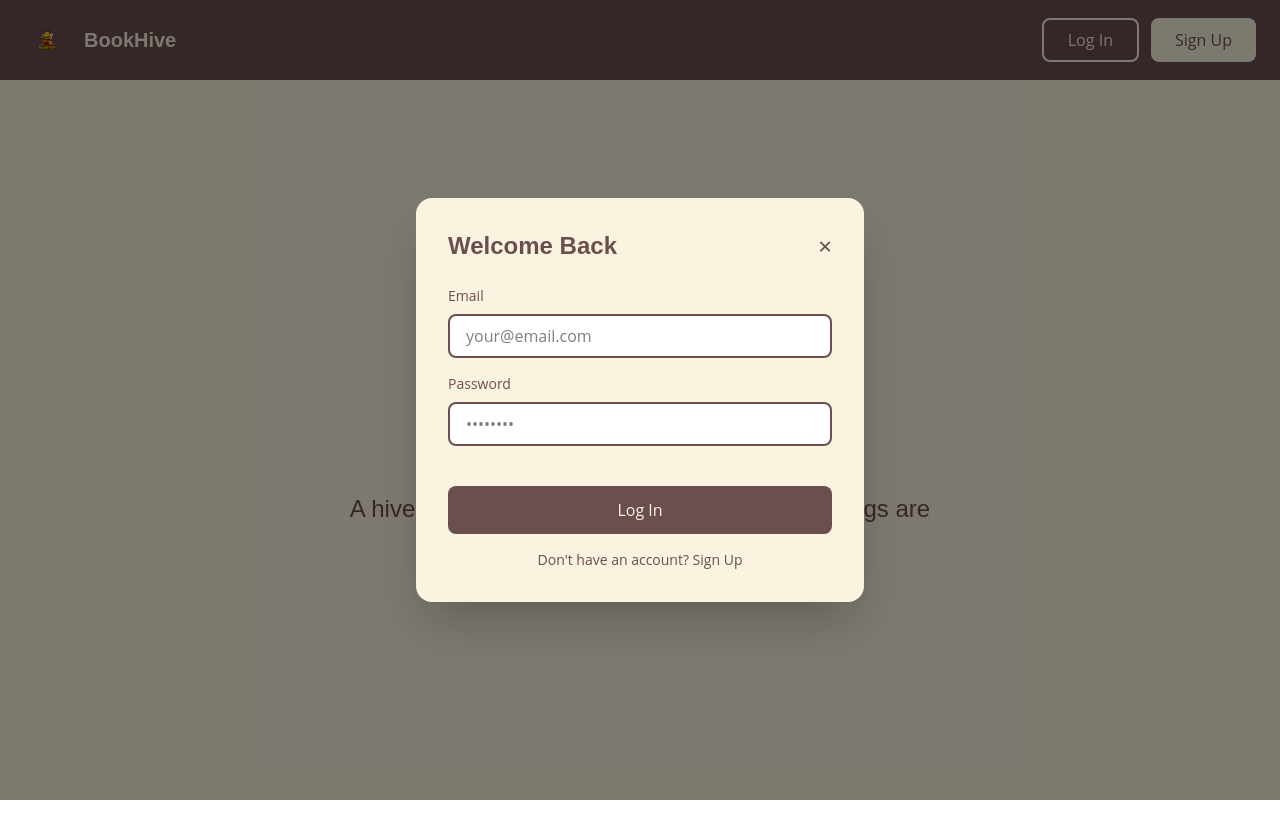
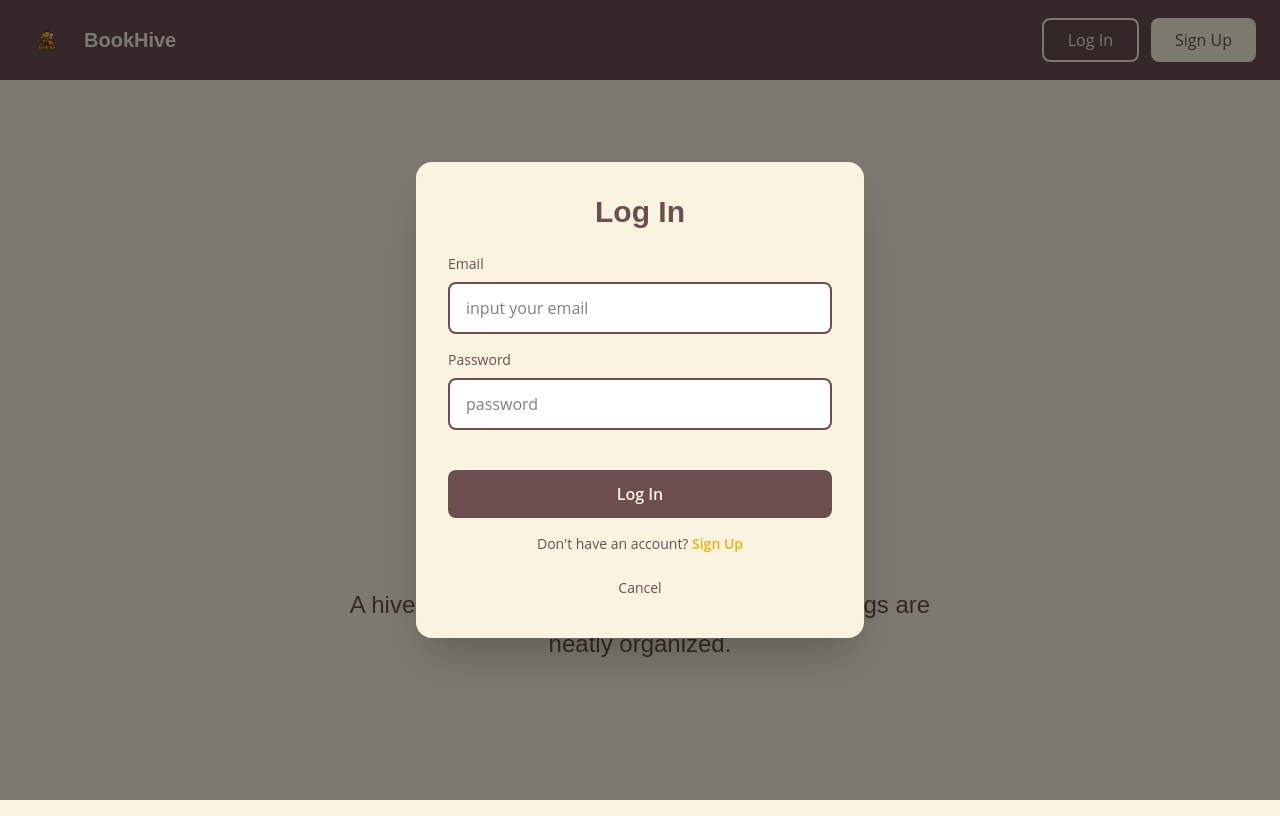
Before and after one commit to jobillee/Booktracker_umbao-gadapan, a React (Vite) app: page / in a window 1280 px wide. Both pictures are taken after a click on the button "Log In". Built offline with nearby package versions, Linux system fonts and the light colour scheme.

Commit message:
Update LandingPage.jsx

```diff
--- a/src/pages/LandingPage.jsx
+++ b/src/pages/LandingPage.jsx
@@ -3,11 +3,6 @@ import React, { useState } from 'react';
 export default function LandingPage() {
   const [showLogin, setShowLogin] = useState(false);
   const [showSignup, setShowSignup] = useState(false);
-
-  const closeModals = () => {
-    setShowLogin(false);
-    setShowSignup(false);
-  };
 
   const handleLogin = (e) => {
     e.preventDefault();
@@ -21,19 +16,24 @@ export default function LandingPage() {
     console.log('Signup submitted');
   };
 
+  const switchToSignup = () => {
+    setShowLogin(false);
+    setShowSignup(true);
+  };
+
+  const switchToLogin = () => {
+    setShowSignup(false);
+    setShowLogin(true);
+  };
+
   return (
     <div
-      className="w-screen min-h-screen flex flex-col"
+      className="w-full min-h-screen flex flex-col"
       style={{
         backgroundColor: '#faf3e0',
         overflow: 'auto',
         margin: 0,
-        padding: 0,
-        position: 'fixed',
-        top: 0,
-        left: 0,
-        right: 0,
-        bottom: 0
+        padding: 0
       }}
     >
       {/* Header */}
@@ -41,9 +41,8 @@ export default function LandingPage() {
         className="w-full py-3 md:py-4 px-4 md:px-6 flex items-center justify-between"
         style={{ backgroundColor: '#6b4f4f', flexShrink: 0 }}
       >
-        {/* Logo on the left */}
         <div className="flex items-center">
-          <div className="w-10 h-10 md:w-12 md:h-12 rounded-lg flex items-center justify-center">
+          <div className="w-20 h-20 md:w-12 md:h-12 rounded-lg flex items-center justify-center">
             <img src="logo.png" alt="Logo" className="object-contain w-full h-full" />
           </div>
           <span
@@ -54,7 +53,6 @@ export default function LandingPage() {
           </span>
         </div>
 
-        {/* Auth buttons on the right */}
         <div className="flex gap-2 md:gap-3">
           <button
             onClick={() => setShowLogin(true)}
@@ -87,17 +85,15 @@ export default function LandingPage() {
         className="flex-1 flex flex-col items-center justify-center px-4 md:px-6 py-8 md:py-0"
         style={{ minHeight: 'calc(100vh - 64px)' }}
       >
-        {/* Centered Logo */}
         <div className="mb-6 md:mb-8">
           <div
-            className="w-24 h-24 md:w-32 md:h-32 rounded-2xl flex items-center justify-center shadow-2xl"
+            className="w-64 h-64 md:w-80 md:h-80 rounded-2xl flex items-center justify-center shadow-2xl"
             style={{ backgroundColor: '#6b4f4f' }}
           >
-            <img src="logo.png" alt="Logo" className="object-contain w-16 h-16 md:w-20 md:h-20" />
+            <img src="logo.png" alt="Logo" className="object-contain w-48 h-48 md:w-64 md:h-64" />
           </div>
         </div>
 
-        {/* Tagline */}
         <p
           className="text-lg md:text-xl lg:text-2xl text-center max-w-2xl leading-relaxed px-4"
           style={{
@@ -112,30 +108,24 @@ export default function LandingPage() {
       {/* Login Modal */}
       {showLogin && (
         <div
-          className="fixed inset-0 flex items-center justify-center z-50 px-4"
-          style={{ backgroundColor: 'rgba(0, 0, 0, 0.5)' }}
-          onClick={closeModals}
+          className="fixed inset-0 flex items-center justify-center p-4"
+          style={{
+            backgroundColor: 'rgba(0, 0, 0, 0.5)',
+            zIndex: 50
+          }}
+          onClick={() => setShowLogin(false)}
         >
           <div
-            className="w-full max-w-md rounded-2xl shadow-2xl p-6 md:p-8"
+            className="w-full max-w-md p-6 md:p-8 rounded-2xl shadow-2xl"
             style={{ backgroundColor: '#faf3e0' }}
             onClick={(e) => e.stopPropagation()}
           >
-            <div className="flex justify-between items-center mb-6">
             <h2
-                className="text-2xl font-bold"
-                style={{ color: '#6b4f4f', fontFamily: 'Quicksand, sans-serif' }}
+              className="text-2xl md:text-3xl font-bold mb-6 text-center"
+              style={{ fontFamily: 'Quicksand, sans-serif', color: '#6b4f4f' }}
             >
-                Welcome Back
+              Log In
             </h2>
-              <button
-                onClick={closeModals}
-                className="text-2xl leading-none hover:opacity-70"
-                style={{ color: '#6b4f4f' }}
-              >
-                ×
-              </button>
-            </div>
 
             <div className="space-y-4">
               <div>
@@ -147,13 +137,13 @@ export default function LandingPage() {
                 </label>
                 <input
                   type="email"
-                  className="w-full px-4 py-2 rounded-lg border-2 focus:outline-none focus:border-opacity-70"
+                  placeholder="input your email"
+                  className="w-full px-4 py-3 rounded-lg border-2 focus:outline-none focus:border-opacity-70"
                   style={{
+                    fontFamily: 'Open Sans, sans-serif',
                     borderColor: '#6b4f4f',
-                    backgroundColor: '#fff',
-                    fontFamily: 'Open Sans, sans-serif'
+                    backgroundColor: '#fff'
                   }}
-                  placeholder="your@email.com"
                 />
               </div>
 
@@ -166,44 +156,51 @@ export default function LandingPage() {
                 </label>
                 <input
                   type="password"
-                  className="w-full px-4 py-2 rounded-lg border-2 focus:outline-none focus:border-opacity-70"
+                  placeholder="password"
+                  className="w-full px-4 py-3 rounded-lg border-2 focus:outline-none focus:border-opacity-70"
                   style={{
+                    fontFamily: 'Open Sans, sans-serif',
                     borderColor: '#6b4f4f',
-                    backgroundColor: '#fff',
-                    fontFamily: 'Open Sans, sans-serif'
+                    backgroundColor: '#fff'
                   }}
-                  placeholder="••••••••"
                 />
               </div>
 
               <button
                 onClick={handleLogin}
-                className="w-full py-3 rounded-lg font-medium transition-all hover:opacity-90 mt-6"
+                className="w-full py-3 rounded-lg font-semibold transition-all hover:opacity-90 mt-6"
                 style={{
+                  fontFamily: 'Open Sans, sans-serif',
                   backgroundColor: '#6b4f4f',
-                  color: '#faf3e0',
-                  fontFamily: 'Open Sans, sans-serif'
+                  color: '#faf3e0'
                 }}
               >
                 Log In
               </button>
-            </div>
 
-            <p
-              className="text-center mt-4 text-sm"
-              style={{ color: '#6b4f4f', fontFamily: 'Open Sans, sans-serif' }}
-            >
-              Don't have an account?{' '}
+              {/* Signup Link */}
+              <p className="text-center text-sm" style={{ fontFamily: 'Open Sans, sans-serif' }}>
+                <span style={{ color: '#6b4f4f' }}>Don't have an account? </span>
                 <button
-                onClick={() => {
-                  setShowLogin(false);
-                  setShowSignup(true);
-                }}
-                className="font-medium hover:underline"
+                  onClick={switchToSignup}
+                  className="font-semibold hover:underline"
+                  style={{ color: '#eab308' }}
                 >
                   Sign Up
                 </button>
               </p>
+            </div>
+
+            <button
+              onClick={() => setShowLogin(false)}
+              className="w-full mt-4 py-2 text-sm transition-all hover:opacity-70"
+              style={{
+                fontFamily: 'Open Sans, sans-serif',
+                color: '#6b4f4f'
+              }}
+            >
+              Cancel
+            </button>
           </div>
         </div>
       )}
@@ -211,30 +208,24 @@ export default function LandingPage() {
       {/* Sign Up Modal */}
       {showSignup && (
         <div
-          className="fixed inset-0 flex items-center justify-center z-50 px-4"
-          style={{ backgroundColor: 'rgba(0, 0, 0, 0.5)' }}
-          onClick={closeModals}
+          className="fixed inset-0 flex items-center justify-center p-4"
+          style={{
+            backgroundColor: 'rgba(0, 0, 0, 0.5)',
+            zIndex: 50
+          }}
+          onClick={() => setShowSignup(false)}
         >
           <div
-            className="w-full max-w-md rounded-2xl shadow-2xl p-6 md:p-8"
+            className="w-full max-w-md p-6 md:p-8 rounded-2xl shadow-2xl"
             style={{ backgroundColor: '#faf3e0' }}
             onClick={(e) => e.stopPropagation()}
           >
-            <div className="flex justify-between items-center mb-6">
             <h2
-                className="text-2xl font-bold"
-                style={{ color: '#6b4f4f', fontFamily: 'Quicksand, sans-serif' }}
+              className="text-2xl md:text-3xl font-bold mb-6 text-center"
+              style={{ fontFamily: 'Quicksand, sans-serif', color: '#6b4f4f' }}
             >
-                Join BookHive
+              Sign Up
             </h2>
-              <button
-                onClick={closeModals}
-                className="text-2xl leading-none hover:opacity-70"
-                style={{ color: '#6b4f4f' }}
-              >
-                ×
-              </button>
-            </div>
 
             <div className="space-y-4">
               <div>
@@ -246,13 +237,13 @@ export default function LandingPage() {
                 </label>
                 <input
                   type="text"
-                  className="w-full px-4 py-2 rounded-lg border-2 focus:outline-none focus:border-opacity-70"
+                  placeholder="Input your fullname"
+                  className="w-full px-4 py-3 rounded-lg border-2 focus:outline-none focus:border-opacity-70"
                   style={{
+                    fontFamily: 'Open Sans, sans-serif',
                     borderColor: '#6b4f4f',
-                    backgroundColor: '#fff',
-                    fontFamily: 'Open Sans, sans-serif'
+                    backgroundColor: '#fff'
                   }}
-                  placeholder="John Doe"
                 />
               </div>
 
@@ -265,13 +256,13 @@ export default function LandingPage() {
                 </label>
                 <input
                   type="email"
-                  className="w-full px-4 py-2 rounded-lg border-2 focus:outline-none focus:border-opacity-70"
+                  placeholder="Input your email"
+                  className="w-full px-4 py-3 rounded-lg border-2 focus:outline-none focus:border-opacity-70"
                   style={{
+                    fontFamily: 'Open Sans, sans-serif',
                     borderColor: '#6b4f4f',
-                    backgroundColor: '#fff',
-                    fontFamily: 'Open Sans, sans-serif'
+                    backgroundColor: '#fff'
                   }}
-                  placeholder="your@email.com"
                 />
               </div>
 
@@ -284,44 +275,93 @@ export default function LandingPage() {
                 </label>
                 <input
                   type="password"
-                  className="w-full px-4 py-2 rounded-lg border-2 focus:outline-none focus:border-opacity-70"
+                  placeholder="Input your password"
+                  className="w-full px-4 py-3 rounded-lg border-2 focus:outline-none focus:border-opacity-70"
                   style={{
+                    fontFamily: 'Open Sans, sans-serif',
+                    borderColor: '#6b4f4f',
+                    backgroundColor: '#fff'
+                  }}
+                />
+              </div>
+
+              <div>
+                <label
+                  className="block mb-2 text-sm font-medium"
+                  style={{ color: '#6b4f4f', fontFamily: 'Open Sans, sans-serif' }}
+                >
+                  Confirm Password
+                </label>
+                <input
+                  type="password"
+                  placeholder="Confirm password"
+                  className="w-full px-4 py-3 rounded-lg border-2 focus:outline-none focus:border-opacity-70"
+                  style={{
+                    fontFamily: 'Open Sans, sans-serif',
+                    borderColor: '#6b4f4f',
+                    backgroundColor: '#fff'
+                  }}
+                />
+              </div>
+
+              <div>
+                <label
+                  className="block mb-2 text-sm font-medium"
+                  style={{ color: '#6b4f4f', fontFamily: 'Open Sans, sans-serif' }}
+                >
+                  Role
+                </label>
+                <select
+                  className="w-full px-4 py-3 rounded-lg border-2 focus:outline-none focus:border-opacity-70"
+                  style={{
+                    fontFamily: 'Open Sans, sans-serif',
                     borderColor: '#6b4f4f',
                     backgroundColor: '#fff',
-                    fontFamily: 'Open Sans, sans-serif'
+                    color: '#6b4f4f'
                   }}
-                  placeholder="••••••••"
-                />
+                  defaultValue=""
+                >
+                  <option value="" disabled>Choose Role (admin/borrower)</option>
+                  <option value="admin">Admin</option>
+                  <option value="borrower">Borrower</option>
+                </select>
               </div>
 
               <button
                 onClick={handleSignup}
-                className="w-full py-3 rounded-lg font-medium transition-all hover:opacity-90 mt-6"
+                className="w-full py-3 rounded-lg font-semibold transition-all hover:opacity-90 mt-6"
                 style={{
+                  fontFamily: 'Open Sans, sans-serif',
                   backgroundColor: '#6b4f4f',
-                  color: '#faf3e0',
-                  fontFamily: 'Open Sans, sans-serif'
+                  color: '#faf3e0'
                 }}
               >
-                Create Account
+                Sign Up
               </button>
+
+              {/* Login Link */}
+              <p className="text-center text-sm" style={{ fontFamily: 'Open Sans, sans-serif' }}>
+                <span style={{ color: '#6b4f4f' }}>Already have an account? </span>
+                <button
+                  onClick={switchToLogin}
+                  className="font-semibold hover:underline"
+                  style={{ color: '#eab308' }}
+                >
+                  Login
+                </button>
+              </p>
             </div>
 
-            <p
-              className="text-center mt-4 text-sm"
-              style={{ color: '#6b4f4f', fontFamily: 'Open Sans, sans-serif' }}
+            <button
+              onClick={() => setShowSignup(false)}
+              className="w-full mt-4 py-2 text-sm transition-all hover:opacity-70"
+              style={{
+                fontFamily: 'Open Sans, sans-serif',
+                color: '#6b4f4f'
+              }}
             >
-              Already have an account?{' '}
-              <button
-                onClick={() => {
-                  setShowSignup(false);
-                  setShowLogin(true);
-                }}
-                className="font-medium hover:underline"
-              >
-                Log In
+              Cancel
             </button>
-            </p>
           </div>
         </div>
       )}
```
Lines whose indentation alone changed are shown as unchanged.
